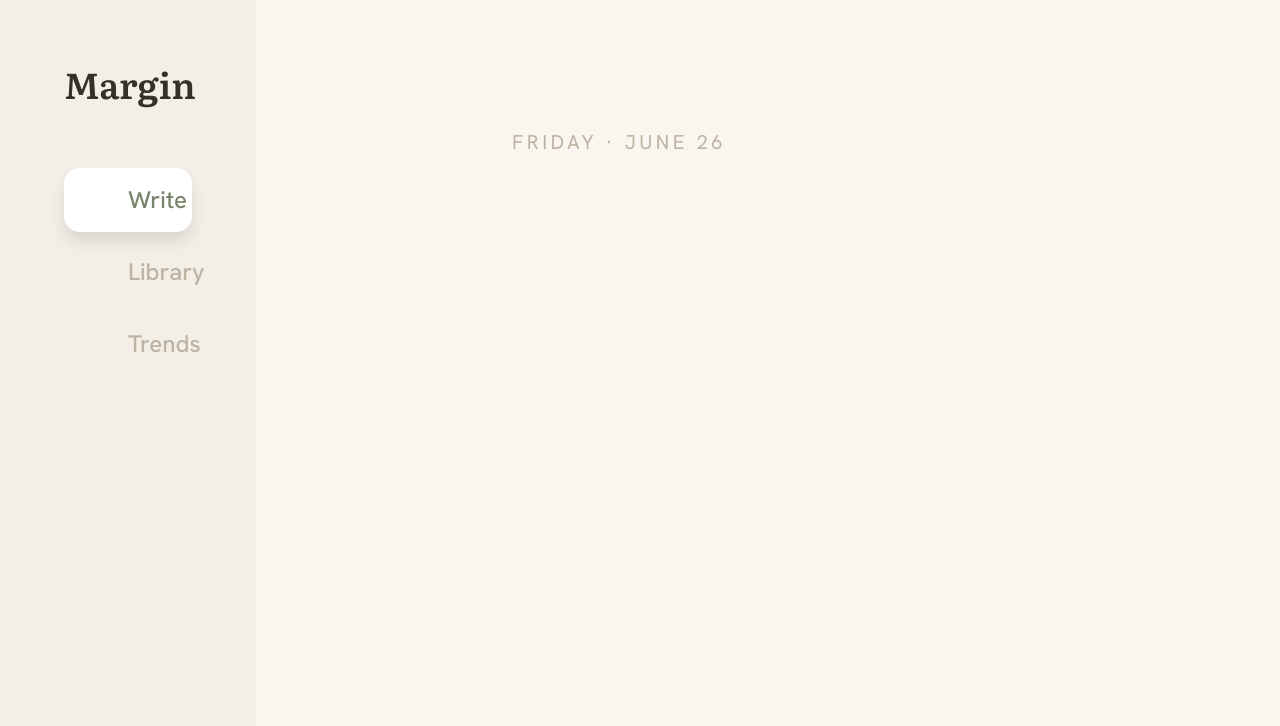
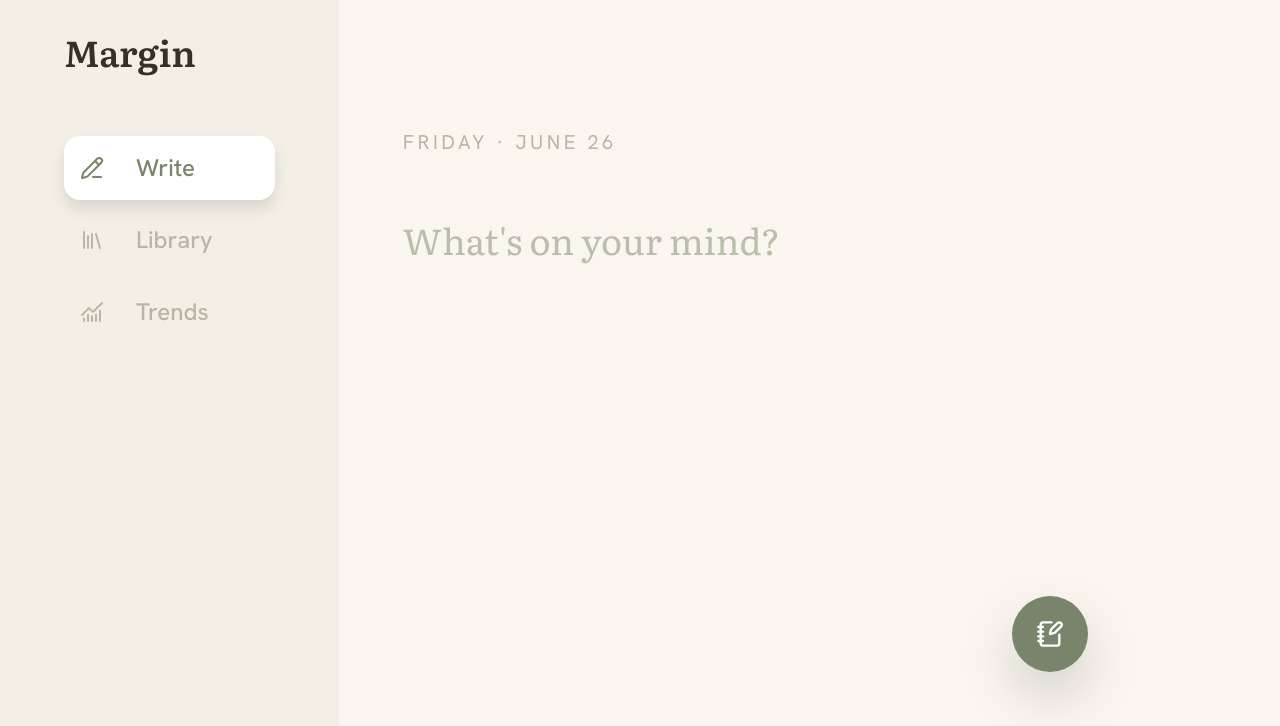
Before and after one commit to darbata/journal, a React (Vite) app in the folder journal-client/: page / in a window 1280 px wide. Shown: the top 726 px of the page. Built offline with nearby package versions, Linux system fonts and the light colour scheme.

Commit message:
writing page design implemented

```diff
--- a/journal-client/src/App.tsx
+++ b/journal-client/src/App.tsx
@@ -15,7 +15,7 @@ export default function App() {
 
     return (
         <div className="h-screen w-screen bg-bg flex text-fg">
-            <div className="bg-sidebar w-1/5 p-16">
+            <div className="bg-sidebar p-0 w-0 invisible lg:visible lg:py-8 lg:w-1/3 lg:px-16 2xl:visible 2xl:w-1/5">
                 <h2 className="font-serif font-semibold text-4xl mb-16">Margin</h2>
                 {/* sidebar -> TODO: extract to own */}
                 <div className="flex flex-col gap-2">
@@ -31,10 +31,9 @@ export default function App() {
                 </div>
             </div>
 
-            <div className="py-32 px-64">
-                <WritingPage today={new Date} />
+            <div className="py-32 p-16 lg:pr-16 2xl:pl-64 w-full h-full">
+                <WritingPage today={new Date()} />
             </div>
-
 
 
         </div>
--- a/journal-client/src/SidebarMenuItem.tsx
+++ b/journal-client/src/SidebarMenuItem.tsx
@@ -12,14 +12,14 @@ export default function SidebarMenuItem({icon: Icon, label, selected, onClick} :
     return (
         <div
             className={`
-                flex gap-8 items-center w-full px-8 py-4 rounded-2xl text-fg-muted
-                transition-all duration-500
+                flex gap-8 items-center w-full px-4 py-4 rounded-2xl text-fg-muted
+                transition duration-500
                 ${selected ? "bg-surface text-primary drop-shadow-xl" : ""}
 
             `}
             onClick={onClick}
         >
-            {<Icon />}
+            {<Icon className="shrink-0" />}
             <p className="text-2xl font-medium">{label}</p>
         </div>
     )
--- a/journal-client/src/WritingPage.tsx
+++ b/journal-client/src/WritingPage.tsx
@@ -1,19 +1,40 @@
+import {useState} from "react";
+import {NotebookPen} from "lucide-react";
+
+const placeholders = [
+    "What's on your mind?"
+]
+
 type WritingPageProps = {
     today: Date
 }
 
 export default function WritingPage({today} : WritingPageProps) {
 
+    const [content, setContent] = useState("");
+
+    const [placeholder, setPlaceholder] = useState(
+        () => placeholders[Math.floor(Math.random() * placeholders.length)]
+    );
+
     return (
-        <div className="flex flex-col">
+        <div className="flex flex-col gap-16 w-full h-full">
             <div
                 className="font-sans text-fg-muted text-xl tracking-widest"
             >
                 {`${today.toLocaleString('default', {weekday: 'long'}).toLocaleUpperCase()}`} &middot; {`${today.toLocaleString('default', {month: 'long'}).toLocaleUpperCase()} ${today.getDate()}`}
             </div>
 
-            <div>
-            </div>
+            <textarea
+                className="border-none focus:outline-none font-serif text-4xl w-full h-full overflow-y-scroll resize-none text-primary 2xl:max-w-3/4 pr-2 caret-primary"
+                placeholder={placeholder}
+                value={content}
+                onChange={(e) => setContent(e.target.value)}
+            />
+
+            <button className="absolute bottom-32 right-16 xs:right-32 lg:right-48 2xl:right-64 rounded-full bg-accent text-surface drop-shadow-2xl p-6">
+                <NotebookPen size="28" className="shrink-0"/>
+            </button>
         </div>
     )
 
--- a/journal-client/src/index.css
+++ b/journal-client/src/index.css
@@ -10,6 +10,8 @@
   --color-bg-bezel: #E6DFD2;
   --color-surface: #FFFFFF;
   --color-surface-inset: #F1ECE3;
+
+  --color-accent: #79856A;
 
   --color-fg: #34302A;
   --color-fg-muted: #BCB3A4;
```
